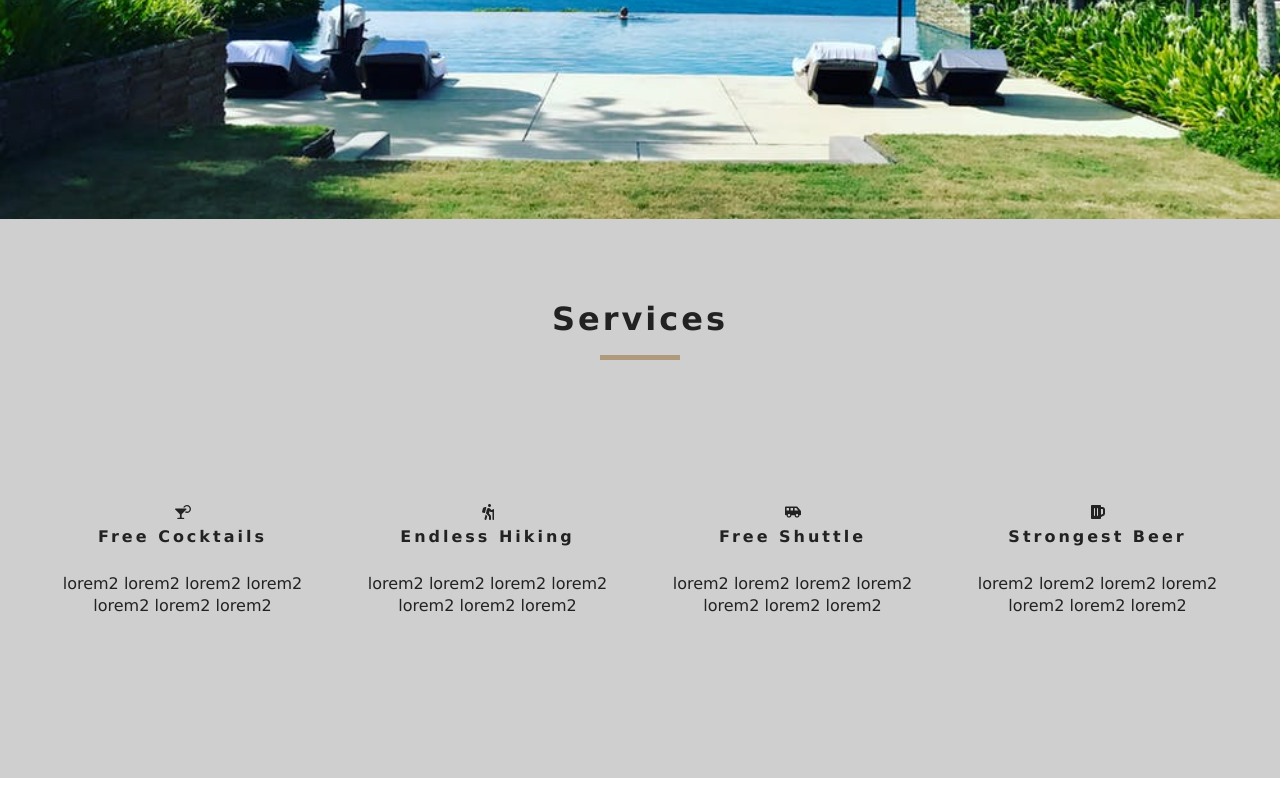
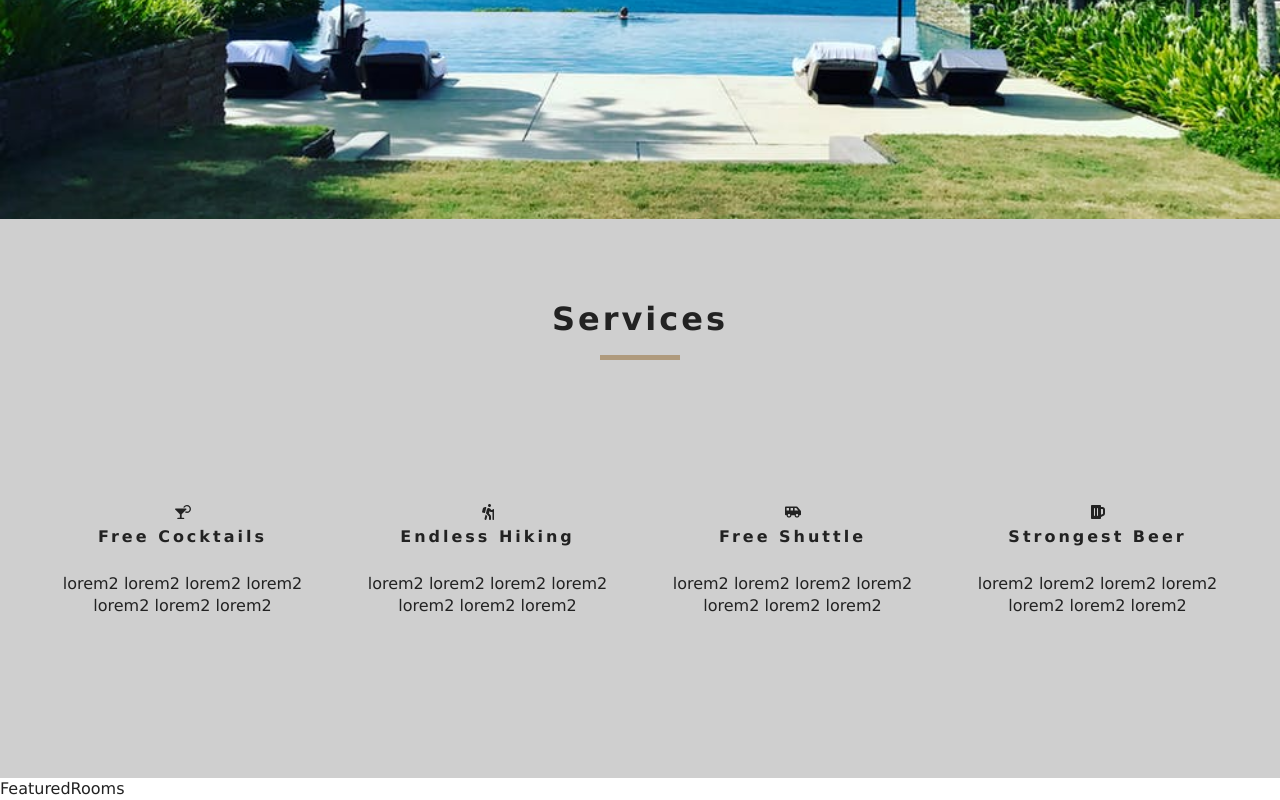
Before and after one commit to akinsikuoluwafemi/resort, a React (Create React App) app: page / in a window 1280 px wide. Shown: the part 581-1381 px from the top of the page. Before the commit the page ends 1359 px from the top, so only its background shows below. Built offline with nearby package versions, Linux system fonts and the light colour scheme.

Commit message:
Change typo in the context file

```diff
--- /dev/null
+++ b/src/components/FeaturedRooms.js
@@ -0,0 +1,16 @@
+import React, { Component } from 'react';
+import { RoomContext } from '../context';
+
+export default class FeaturedRooms extends Component {
+
+    static contextType = RoomContext;
+
+
+    render() {
+        return (
+            <div>
+                 FeaturedRooms
+            </div>
+        )
+    }
+}
--- a/src/context.js
+++ b/src/context.js
@@ -1,23 +1,24 @@
-import React, { Component } from 'react'
+import React, { Component } from 'react';
 
 const RoomContext = React.createContext();
 // <RoomContext.Provider value={}
 
 
-export default class RoomProvider extends Component {
-    state = {
+ class RoomProvider extends Component {
+     state = {
+         greeting: 'hello',
+         name: 'John'
+     };
 
-    }
-
-    render() {
-        return (
-            <RoomProvider.Provider value="hello">
+     render(){
+         return (
+             <RoomContext.Provider value={{...this.state}}>
                 {this.props.children}
-            </RoomProvider.Provider>
+            </RoomContext.Provider>
         )
     }
-}
+ }
+export default RoomProvider;
 
 const RoomConsumer = RoomContext.Consumer;
-
-export {RoomProvider,RoomConsumer, RoomContext}
+export { RoomProvider, RoomConsumer, RoomContext };
--- a/src/pages/Home.js
+++ b/src/pages/Home.js
@@ -3,7 +3,7 @@
 import Banner from '../components/Banner';
 import { Link } from 'react-router-dom';
 import Services from '../components/Services';
-
+import FeaturedRooms from '../components/FeaturedRooms';
 
  const Home = () => {
      return (
@@ -17,7 +17,9 @@
                 </Banner>
              </Hero>
 
-            <Services/>
+             <Services />
+             <FeaturedRooms/>
+
         </>
     )
 }
```
Also changed, not shown: src/index.js (+6 -2 lines).
